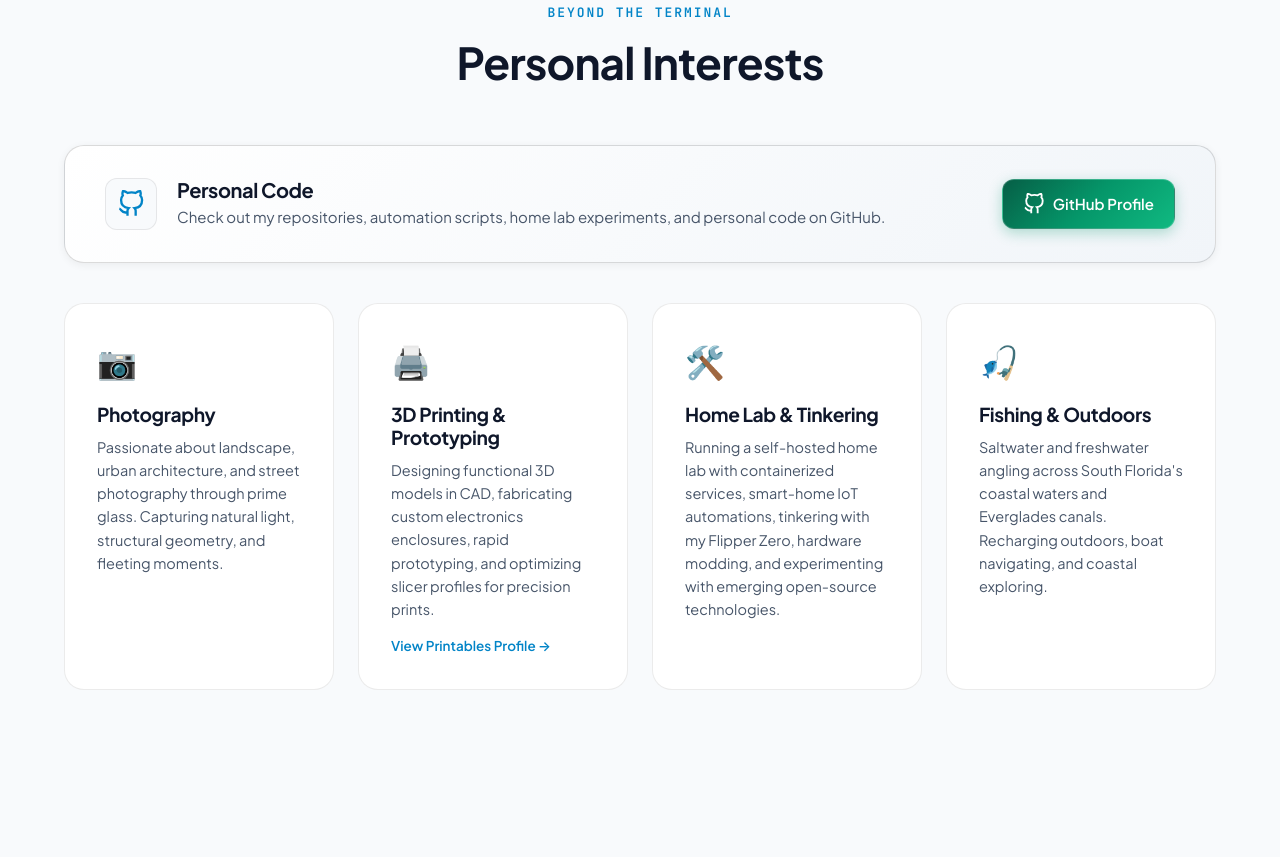
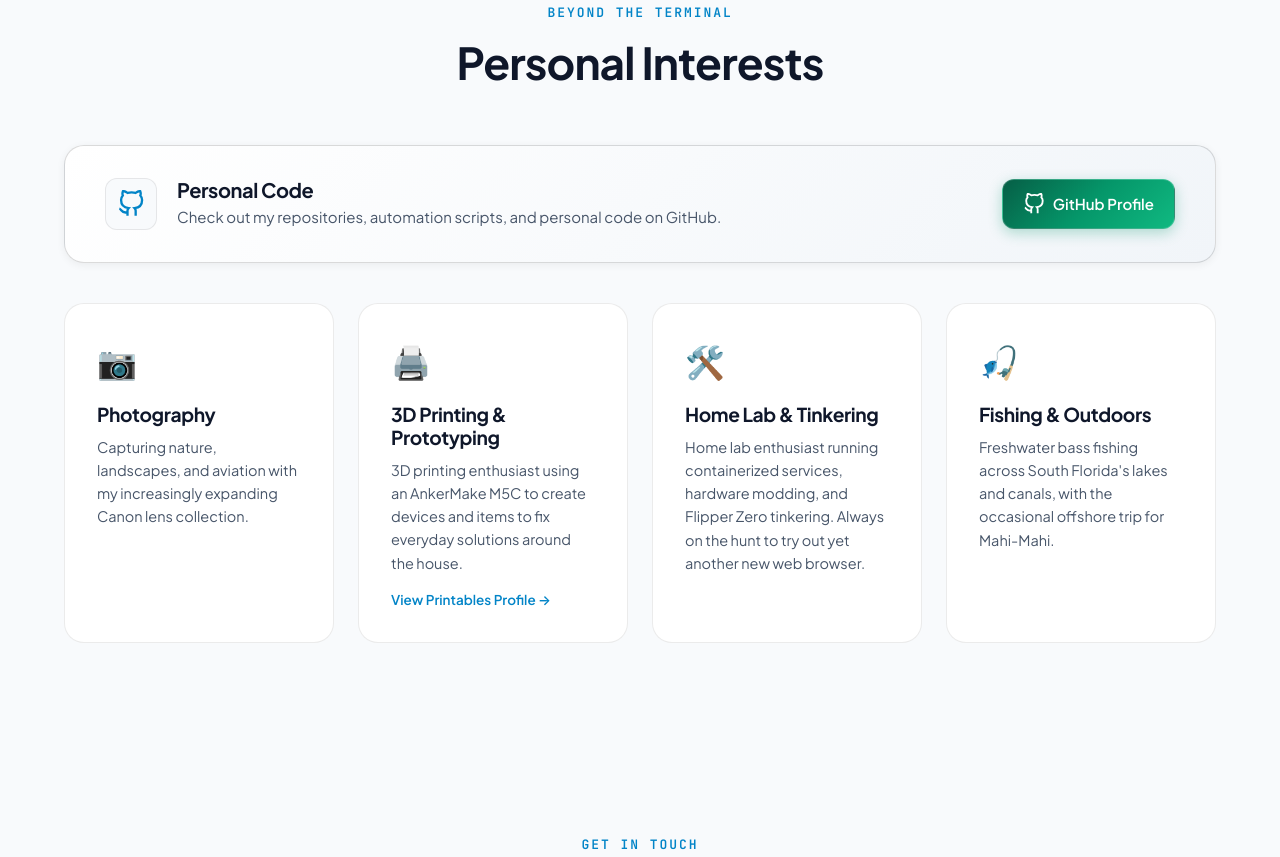
Before and after one commit to JakeThompson91/website, a plain HTML site: page index.html in a window 1280 px wide. Shown: the part 5055-5912 px from the top of the page. Drawn offline with Linux system fonts and the light colour scheme.

Commit message:
Adding personalizations

```diff
--- a/index.html
+++ b/index.html
@@ -321,7 +321,7 @@
           <div class="section-tag">TECHNICAL ARSENAL</div>
           <h2 class="section-title">Technical Skills & Tooling</h2>
           <p class="section-subtitle">
-            Core platforms, automation tooling, databases, and compliance frameworks honed through 10+ years of hands-on delivery.
+            A decade of hands-on experience architecting core platforms, automation workflows, scalable databases, and enterprise compliance frameworks.
           </p>
         </div>
 
@@ -453,7 +453,7 @@
             <div>
               <h3 class="github-showcase-title">Personal Code</h3>
               <p class="github-showcase-desc">
-                Check out my repositories, automation scripts, home lab experiments, and personal code on GitHub.
+                Check out my repositories, automation scripts, and personal code on GitHub.
               </p>
             </div>
           </div>
@@ -470,7 +470,7 @@
             <div class="hobby-icon">📷</div>
             <h3 class="hobby-title">Photography</h3>
             <p class="hobby-desc">
-              Passionate about landscape, urban architecture, and street photography through prime glass. Capturing natural light, structural geometry, and fleeting moments.
+              Capturing nature, landscapes, and aviation with my increasingly expanding Canon lens collection.
             </p>
           </div>
 
@@ -479,7 +479,7 @@
             <div class="hobby-icon">🖨️</div>
             <h3 class="hobby-title">3D Printing & Prototyping</h3>
             <p class="hobby-desc">
-              Designing functional 3D models in CAD, fabricating custom electronics enclosures, rapid prototyping, and optimizing slicer profiles for precision prints.
+              3D printing enthusiast using an AnkerMake M5C to create devices and items to fix everyday solutions around the house.
             </p>
             <a href="https://www.printables.com/@jat09g_1116613" target="_blank" rel="noopener noreferrer" class="hobby-link">
               <span>View Printables Profile &rarr;</span>
@@ -491,7 +491,7 @@
             <div class="hobby-icon">🛠️</div>
             <h3 class="hobby-title">Home Lab & Tinkering</h3>
             <p class="hobby-desc">
-              Running a self-hosted home lab with containerized services, smart-home IoT automations, tinkering with my Flipper Zero, hardware modding, and experimenting with emerging open-source technologies.
+              Home lab enthusiast running containerized services, hardware modding, and Flipper Zero tinkering. Always on the hunt to try out yet another new web browser.
             </p>
           </div>
 
@@ -500,7 +500,7 @@
             <div class="hobby-icon">🎣</div>
             <h3 class="hobby-title">Fishing & Outdoors</h3>
             <p class="hobby-desc">
-              Saltwater and freshwater angling across South Florida's coastal waters and Everglades canals. Recharging outdoors, boat navigating, and coastal exploring.
+              Freshwater bass fishing across South Florida's lakes and canals, with the occasional offshore trip for Mahi-Mahi.
             </p>
           </div>
         </div>
```
